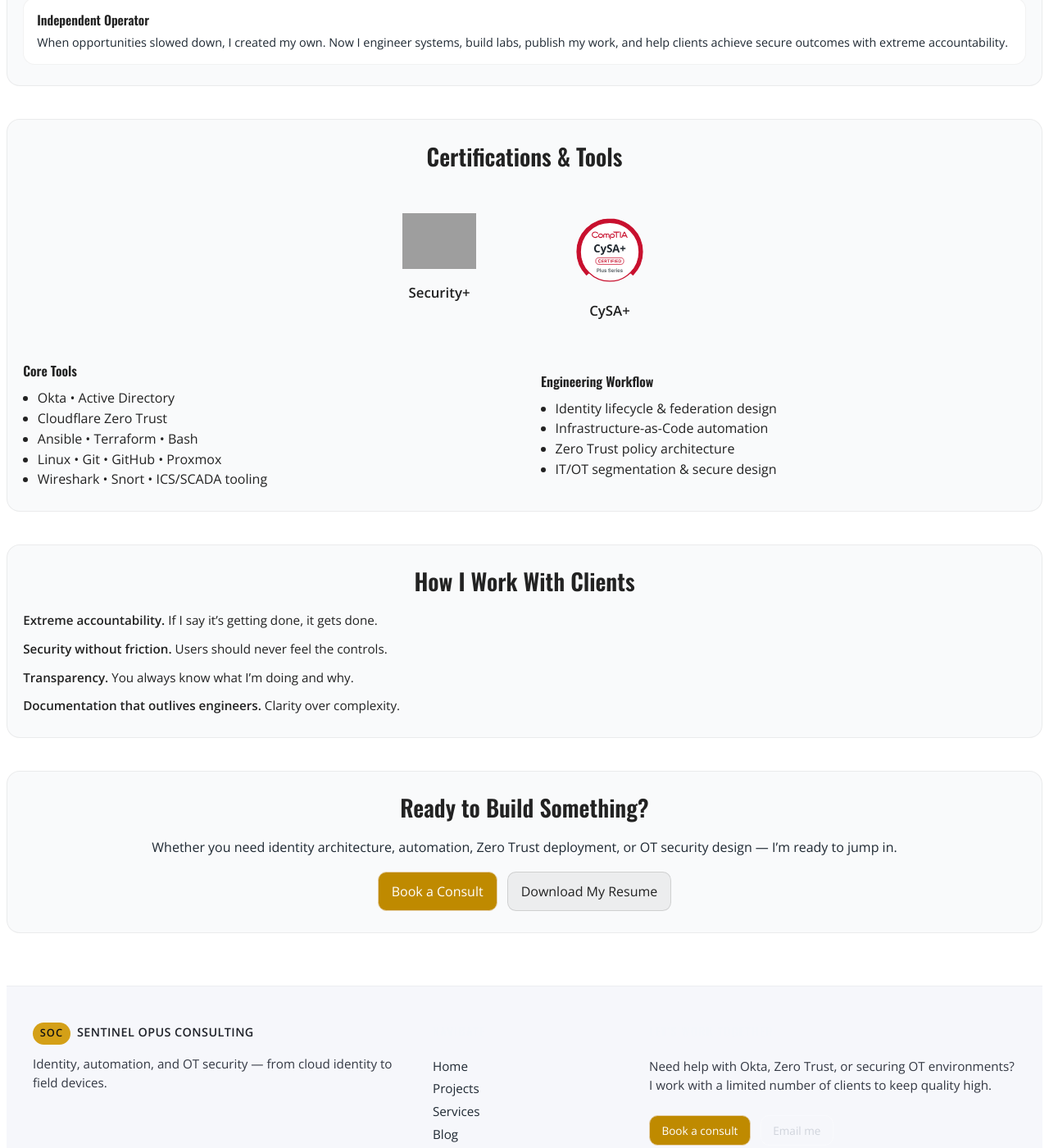
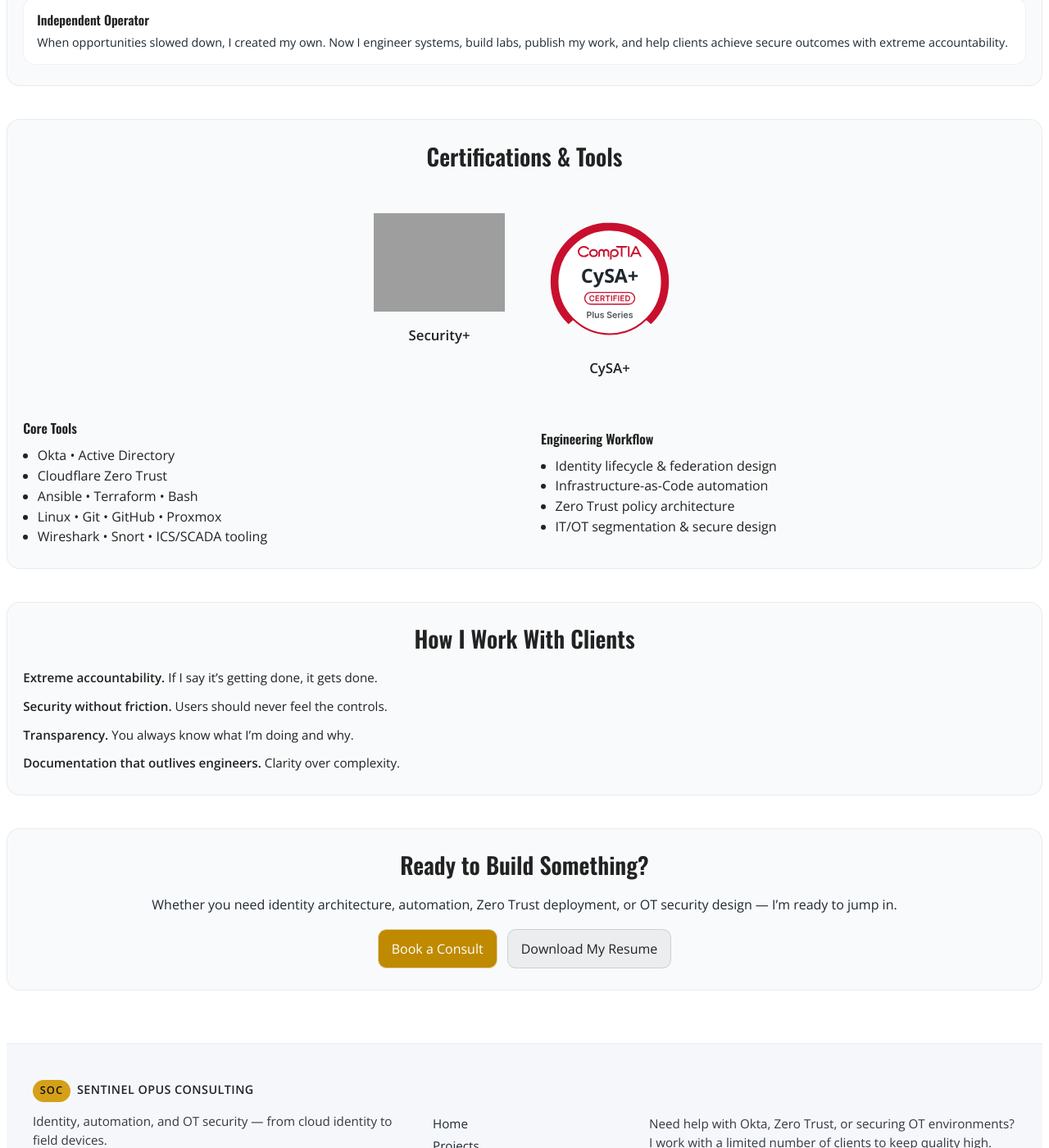
Before and after one commit to JoeySmith-SOC/sentinelopusconsulting, a Jekyll site: the page built from about.md, in a window 1280 px wide and 1400 px high, scrolled down 1840 px. Shown: the whole window at 82% size. Built offline with Jekyll 4.4.1, drawn with Linux system fonts in a browser that asks for light colours.

Commit message:
add certification logos size

```diff
--- a/assets/css/main.css
+++ b/assets/css/main.css
@@ -1401,7 +1401,7 @@
 }
 
 .cert-item img.cert-icon {
-  width: 90px;
+  width: 180px;
   height: auto;
   display: block;
   margin-bottom: 0.75rem;
```
